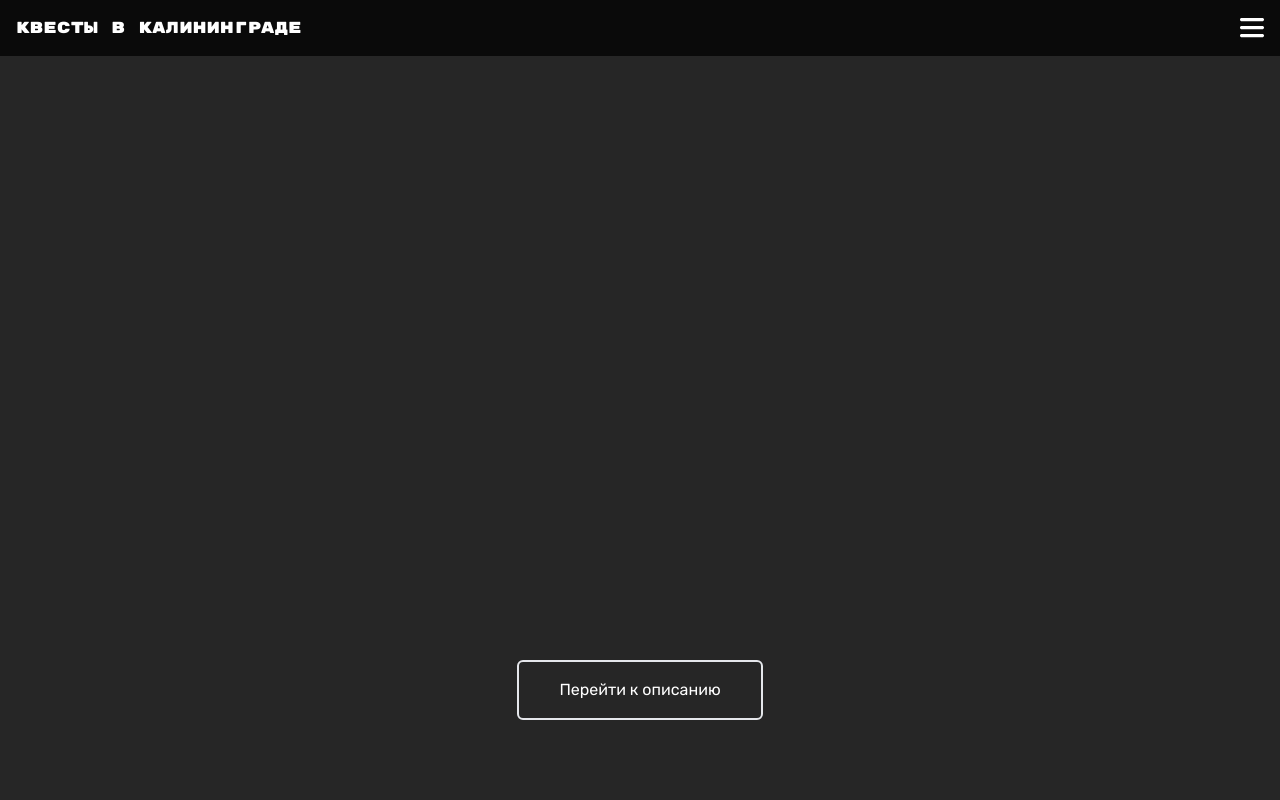
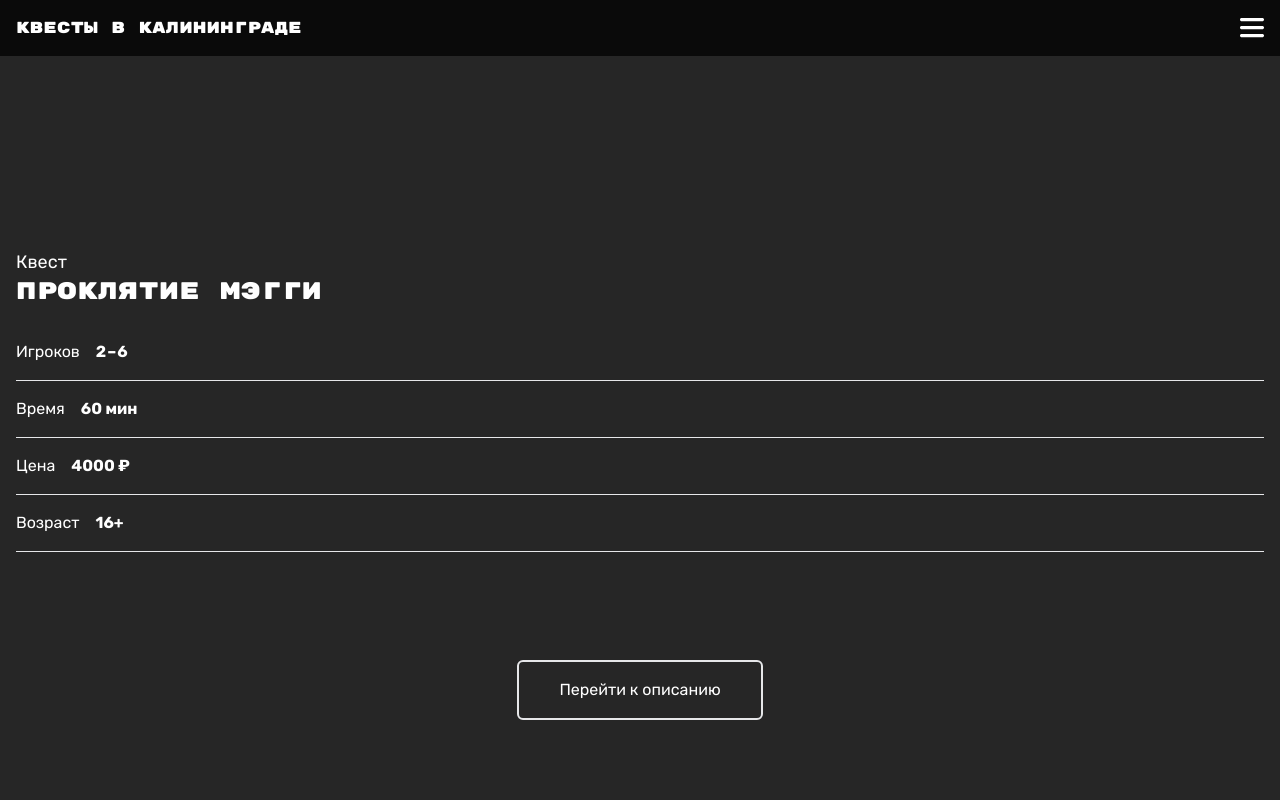
Before and after one commit to helgasurojakova/horror-quest, a Next.js app: page /quest/meggi in a window 1280 px wide. Shown: the top 800 px of the page. Built offline with nearby package versions, Linux system fonts and the light colour scheme.

Commit message:
feat(quests pages): added hero content

```diff
--- a/src/app/layout.tsx
+++ b/src/app/layout.tsx
@@ -29,7 +29,7 @@ export default function RootLayout({
     <html lang="en">
       <body className={rubik.className}>
         <main className="bg-neutral-800 w-full">
-          <nav className="flex justify-between bg-neutral-950 p-4 absolute w-full">
+          <nav className="flex justify-between bg-neutral-950 p-4 absolute w-full z-10">
             <Link className={`${rubikMono.className}`} href="/">
               Квесты в Калининграде
             </Link>
--- a/src/app/quest/collector/page.tsx
+++ b/src/app/quest/collector/page.tsx
@@ -1,5 +1,8 @@
 import React from 'react'
 import { quests } from '@/config'
+import { Rubik_Mono_One } from 'next/font/google'
+
+const rubikMono = Rubik_Mono_One({ weight: ['400'], subsets: ['latin'] })
 
 export default function Quest() {
   const quest = quests.find((el) => el.key === 'collector')
@@ -7,8 +10,28 @@ export default function Quest() {
   return (
     <main className="bg-neutral-800 w-full">
       <section
-        className={`${quest?.backgroundImage} h-screen bg-center bg-no-repeat bg-cover flex flex-col justify-center items-center`}
+        className={`${quest?.backgroundImage} grayscale-[50%] h-screen bg-center bg-no-repeat bg-cover flex flex-col justify-center items-center`}
       >
+        <div className="flex flex-col justify-start w-full p-4">
+          <span className="text-lg">Квест</span>
+          <h1 className={`${rubikMono.className} text-2xl mb-8`}>
+            {quest?.title}
+          </h1>
+          <div className="flex flex-col gap-4">
+            <span className="border-b pb-4 border-inherit">
+              Игроков<strong className="pl-4">{quest?.playersCount}</strong>
+            </span>
+            <span className="border-b pb-4 border-inherit">
+              Время<strong className="pl-4">{quest?.time} мин</strong>
+            </span>
+            <span className="border-b pb-4 border-inherit">
+              Цена<strong className="pl-4">{quest?.price} ₽</strong>
+            </span>
+            <span className="border-b pb-4 border-inherit">
+              Возраст<strong className="pl-4">{quest?.ageLimit}+</strong>
+            </span>
+          </div>
+        </div>
         <a
           href="#quest"
           className="absolute bottom-20 border-2 rounded-md py-4 px-10 active:bg-white active:text-neutral-950"
--- a/src/app/quest/meggi/page.tsx
+++ b/src/app/quest/meggi/page.tsx
@@ -1,5 +1,8 @@
 import React from 'react'
 import { quests } from '@/config'
+import { Rubik_Mono_One } from 'next/font/google'
+
+const rubikMono = Rubik_Mono_One({ weight: ['400'], subsets: ['latin'] })
 
 export default function Quest() {
   const quest = quests.find((el) => el.key === 'meggi')
@@ -7,8 +10,28 @@ export default function Quest() {
   return (
     <main className="bg-neutral-800 w-full">
       <section
-        className={`${quest?.backgroundImage} h-screen bg-center bg-no-repeat bg-cover flex flex-col justify-center items-center`}
+        className={`${quest?.backgroundImage} grayscale-[50%] h-screen bg-center bg-no-repeat bg-cover flex flex-col justify-center items-center`}
       >
+        <div className="flex flex-col justify-start w-full p-4">
+          <span className="text-lg">Квест</span>
+          <h1 className={`${rubikMono.className} text-2xl mb-8`}>
+            {quest?.title}
+          </h1>
+          <div className="flex flex-col gap-4">
+            <span className="border-b pb-4 border-inherit">
+              Игроков<strong className="pl-4">{quest?.playersCount}</strong>
+            </span>
+            <span className="border-b pb-4 border-inherit">
+              Время<strong className="pl-4">{quest?.time} мин</strong>
+            </span>
+            <span className="border-b pb-4 border-inherit">
+              Цена<strong className="pl-4">{quest?.price} ₽</strong>
+            </span>
+            <span className="border-b pb-4 border-inherit">
+              Возраст<strong className="pl-4">{quest?.ageLimit}+</strong>
+            </span>
+          </div>
+        </div>
         <a
           href="#quest"
           className="absolute bottom-20 border-2 rounded-md py-4 px-10 active:bg-white active:text-neutral-950"
```
